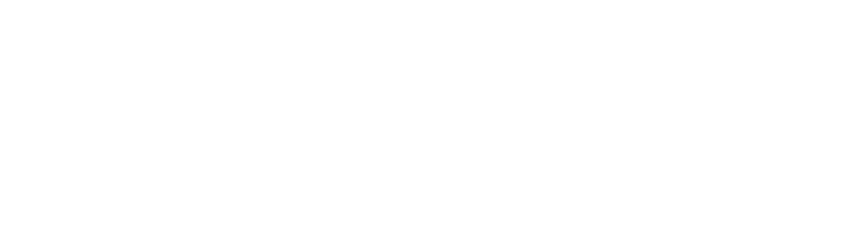
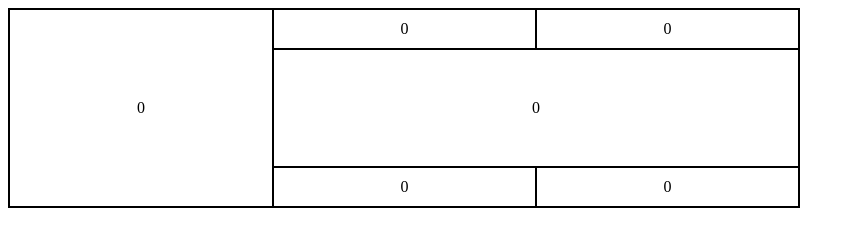
Before and after one commit to ihorshark/devico-task, a plain HTML site: page index.html in a window 1280 px wide. Shown: the whole page, without its empty margins (0-855 px from the left). Drawn offline with Linux system fonts and the light colour scheme.

Commit message:
feat: task 4 demo

```diff
--- /dev/null
+++ b/Task4/index.css
@@ -0,0 +1,56 @@
+* {
+  box-sizing: border-box;
+  text-align: center;
+}
+
+.mainBlock {
+  width: 800px;
+  height: 200px;
+
+  display: flex;
+}
+
+.block1 {
+  width: 33%;
+  height: 100%;
+  border: 2px solid black;
+  border-right: none;
+
+  display: flex;
+  justify-content: center;
+  align-items: center;
+}
+
+.block2 {
+  width: 66%;
+  height: 100%;
+  border: 1px solid black;
+
+  display: flex;
+  justify-content: center;
+  align-items: center;
+  flex-wrap: wrap;
+}
+
+.block3,
+.block4,
+.block6,
+.block7 {
+  width: 50%;
+  height: 20%;
+  border: 1px solid black;
+
+  display: flex;
+  justify-content: center;
+  align-items: center;
+}
+
+.block5 {
+  width: 100%;
+  height: 60%;
+  border: 1px solid black;
+
+  display: flex;
+  justify-content: center;
+  align-items: center;
+}
--- /dev/null
+++ b/Task4/index.js
@@ -0,0 +1,77 @@
+const body = document.body;
+
+const mainBlock = document.createElement("div");
+const block1 = document.createElement("div");
+const block2 = document.createElement("div");
+const block3 = document.createElement("div");
+const block4 = document.createElement("div");
+const block5 = document.createElement("div");
+const block6 = document.createElement("div");
+const block7 = document.createElement("div");
+
+mainBlock.classList.add("mainBlock");
+block1.classList.add("block1");
+block2.classList.add("block2");
+block3.classList.add("block3");
+block4.classList.add("block4");
+block5.classList.add("block5");
+block6.classList.add("block6");
+block7.classList.add("block7");
+
+let block1Count = 0;
+let block3Count = 0;
+let block4Count = 0;
+let block5Count = 0;
+let block6Count = 0;
+let block7Count = 0;
+
+block1.textContent = block1Count;
+block3.textContent = block3Count;
+block4.textContent = block4Count;
+block5.textContent = block5Count;
+block6.textContent = block6Count;
+block7.textContent = block7Count;
+
+body.insertAdjacentElement("afterbegin", mainBlock);
+mainBlock.append(block1, block2);
+block2.append(block3, block4, block5, block6, block7);
+
+function getRandomHexColor() {
+  return `#${Math.floor(Math.random() * 16777215).toString(16)}`;
+}
+
+mainBlock.addEventListener("click", event => {
+  const color = getRandomHexColor();
+
+  console.log("event.target: ", event.target.classList[0]);
+  console.log("event.currentTarget: ", event.currentTarget);
+
+  event.target.style.backgroundColor = color;
+
+  switch (event.target.classList[0]) {
+    case "block1":
+      block1Count += 1;
+      block1.textContent = block1Count;
+      break;
+    case "block3":
+      block3Count += 1;
+      block3.textContent = block3Count;
+      break;
+    case "block4":
+      block4Count += 1;
+      block4.textContent = block4Count;
+      break;
+    case "block5":
+      block5Count += 1;
+      block5.textContent = block5Count;
+      break;
+    case "block6":
+      block6Count += 1;
+      block6.textContent = block6Count;
+      break;
+    case "block7":
+      block7Count += 1;
+      block7.textContent = block7Count;
+      break;
+  }
+});
--- a/index.html
+++ b/index.html
@@ -4,13 +4,14 @@
     <meta charset="UTF-8" />
     <meta http-equiv="X-UA-Compatible" content="IE=edge" />
     <meta name="viewport" content="width=device-width, initial-scale=1.0" />
+    <link rel="stylesheet" href="./Task4/index.css" />
     <title>Document</title>
   </head>
   <body>
     <!-- <script src="/Task1/index.js"></script> -->
     <!-- <script src="/Task2/index.js"></script> -->
     <!-- <script src="/Task3/index.js"></script> -->
-    <!-- <script src="/Task4/index.js"></script> -->
-    <script src="/Task5/index.js"></script>
+    <script type="module" src="/Task4/index.js"></script>
+    <!-- <script src="/Task5/index.js"></script> -->
   </body>
 </html>
```
